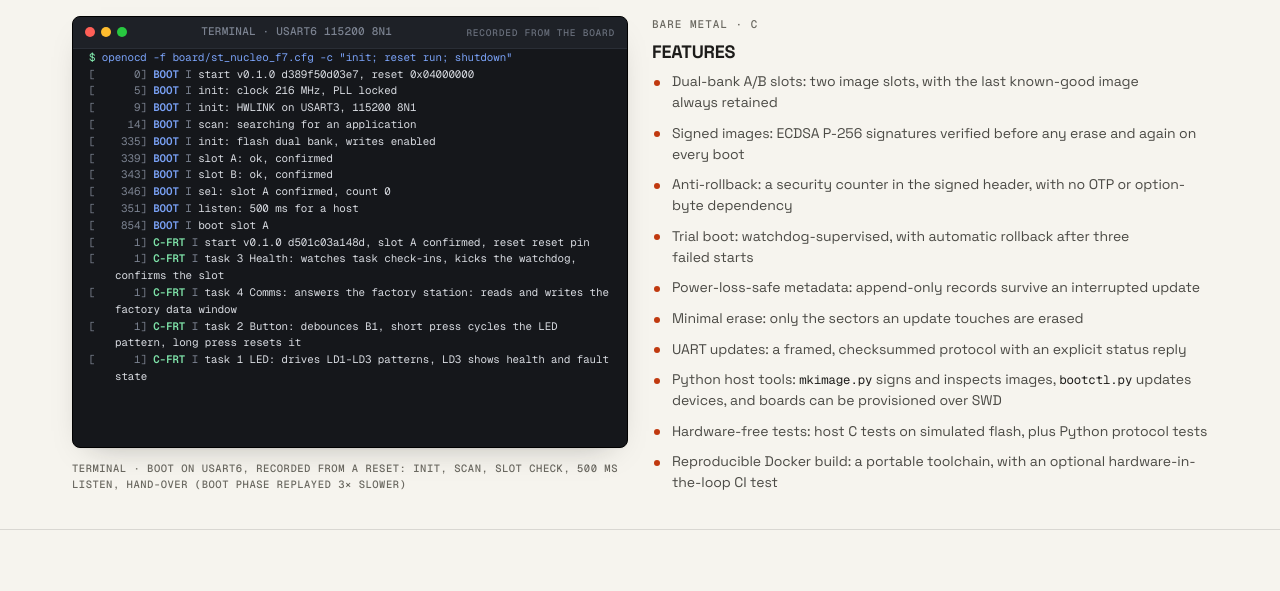
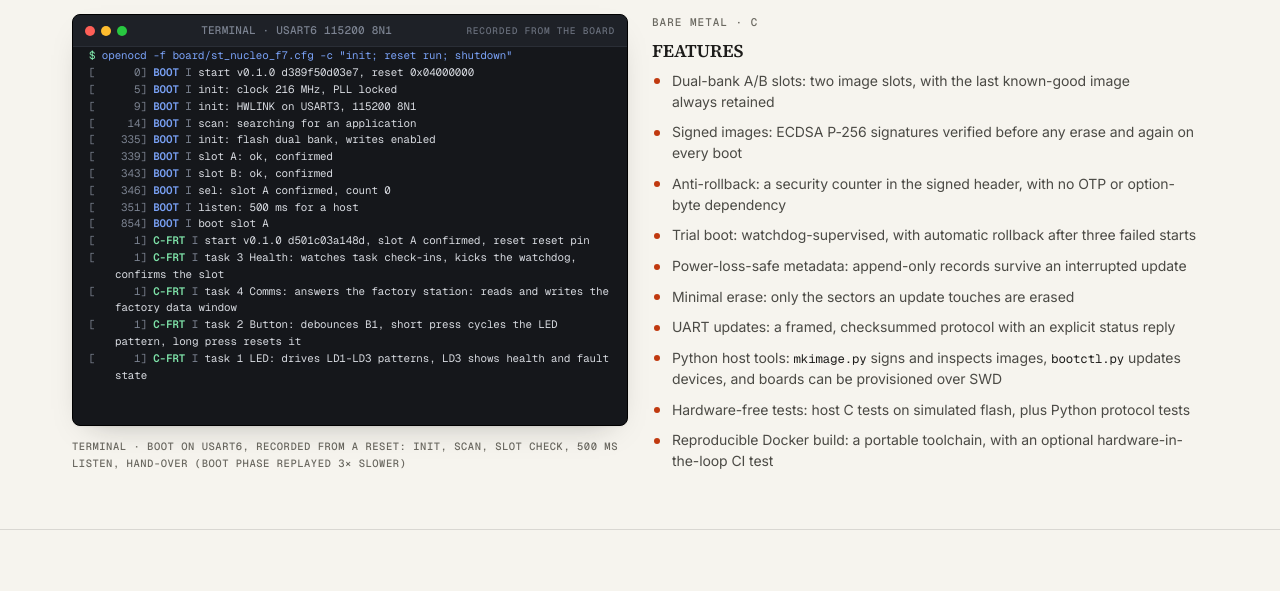
Before and after one commit to soccentric-stm32/soccentric-stm32.github.io, a plain HTML site: page index.html in a window 1280 px wide. Shown: the part 1114-1705 px from the top of the page. Drawn offline with Linux system fonts and the light colour scheme; animation ran at ten frames a second.

Commit message:
Use Inter and Source Serif 4 in place of Space Grotesk
Open-licence fonts, self-hosted.

```diff
--- a/assets/style.css
+++ b/assets/style.css
@@ -9,9 +9,17 @@
 
 /* ---------------------------------------------------------------- fonts */
 /* Self-hosted so the site makes no third-party requests. */
+/* Open-licence (OFL) fonts: Inter for text, Source Serif 4 for headings. */
 @font-face {
-  font-family: "Space Grotesk"; font-style: normal; font-weight: 300 700;
-  font-display: swap; src: url("fonts/space-grotesk-latin.woff2") format("woff2");
+  font-family: "Inter"; font-style: normal; font-weight: 100 900;
+  font-display: swap; src: url("fonts/inter-latin.woff2") format("woff2");
+  unicode-range: U+0000-00FF, U+0131, U+0152-0153, U+02BB-02BC, U+02C6, U+02DA,
+    U+02DC, U+0304, U+0308, U+0329, U+2000-206F, U+20AC, U+2122, U+2191, U+2193,
+    U+2212, U+2215, U+FEFF, U+FFFD;
+}
+@font-face {
+  font-family: "Source Serif 4"; font-style: normal; font-weight: 200 900;
+  font-display: swap; src: url("fonts/source-serif-4-latin.woff2") format("woff2");
   unicode-range: U+0000-00FF, U+0131, U+0152-0153, U+02BB-02BC, U+02C6, U+02DA,
     U+02DC, U+0304, U+0308, U+0329, U+2000-206F, U+20AC, U+2122, U+2191, U+2193,
     U+2212, U+2215, U+FEFF, U+FFFD;
@@ -60,7 +68,8 @@
   --app-warn: #8a5000;
   --app-warn-bg: rgba(255, 159, 10, .18);
   --shadow: 0 1px 2px rgba(20, 20, 18, .05), 0 12px 32px -18px rgba(20, 20, 18, .35);
-  --display: "Space Grotesk", "Inter", "Helvetica Neue", Arial, sans-serif;
+  --display: "Inter", "Helvetica Neue", Arial, sans-serif;
+  --serif: "Source Serif 4", Charter, Georgia, "Times New Roman", serif;
   --mono: "Geist Mono", ui-monospace, "SF Mono", Menlo, Consolas, monospace;
   --container: 1200px;
   --header-h: 65px;
@@ -154,7 +163,7 @@ body {
 }
 img, svg { max-width: 100%; }
 a { color: inherit; text-decoration: none; }
-h1, h2, h3, h4 { margin: 0; font-weight: 700; letter-spacing: -.03em; line-height: 1.05; }
+h1, h2, h3, h4 { margin: 0; font-family: var(--serif); font-weight: 600; letter-spacing: -.02em; line-height: 1.1; }
 p { margin: 0; }
 ol, ul, dl, dd { margin: 0; padding: 0; }
 li { list-style: none; }
--- a/index.html
+++ b/index.html
@@ -38,7 +38,8 @@
       }
     })();
   </script>
-  <link rel="preload" href="assets/fonts/space-grotesk-latin.woff2" as="font" type="font/woff2" crossorigin>
+  <link rel="preload" href="assets/fonts/inter-latin.woff2" as="font" type="font/woff2" crossorigin>
+  <link rel="preload" href="assets/fonts/source-serif-4-latin.woff2" as="font" type="font/woff2" crossorigin>
   <link rel="preload" href="assets/fonts/geist-mono-latin.woff2" as="font" type="font/woff2" crossorigin>
   <link rel="preload" href="assets/shots/validation-gui.webp" as="image" type="image/webp">
   <link rel="stylesheet" href="assets/style.css">
```
Also changed, not shown: assets/fonts/inter-latin.woff2 (added), assets/fonts/source-serif-4-latin.woff2 (added), assets/fonts/space-grotesk-latin.woff2 (deleted).
